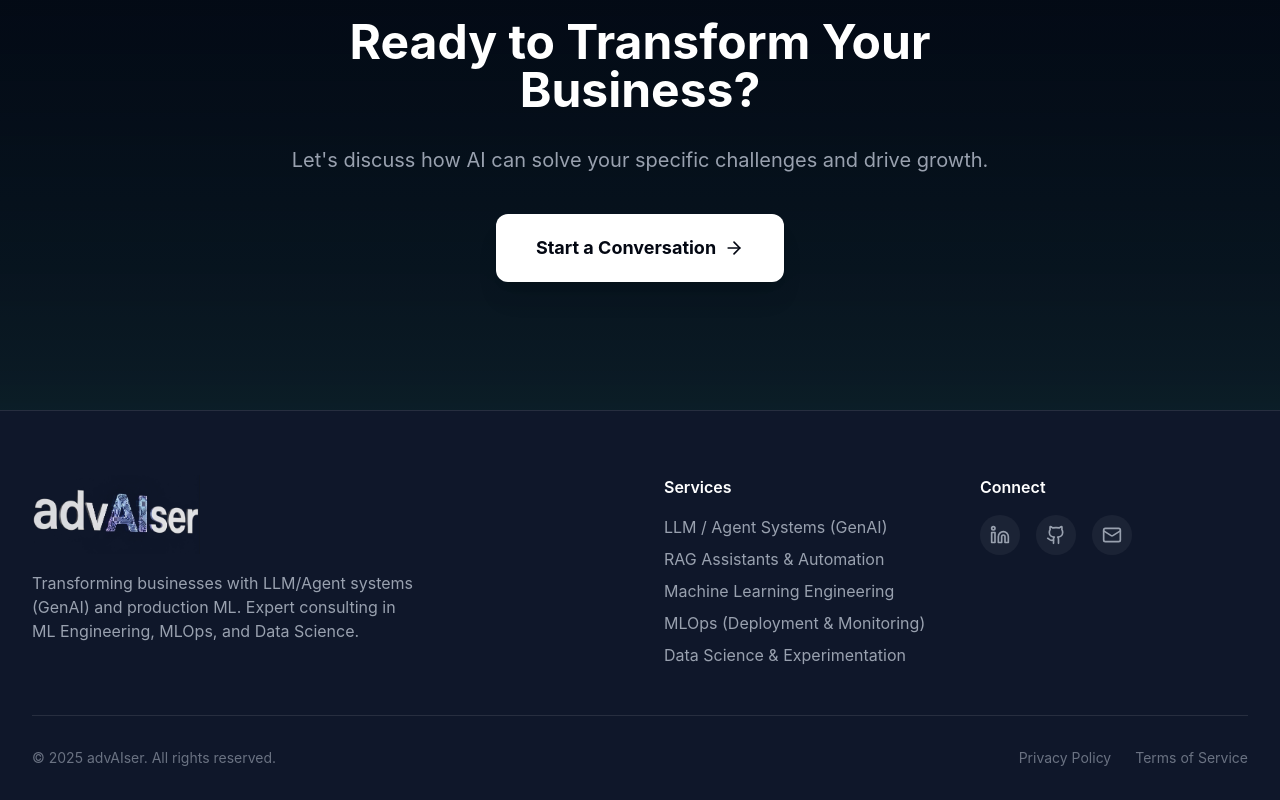
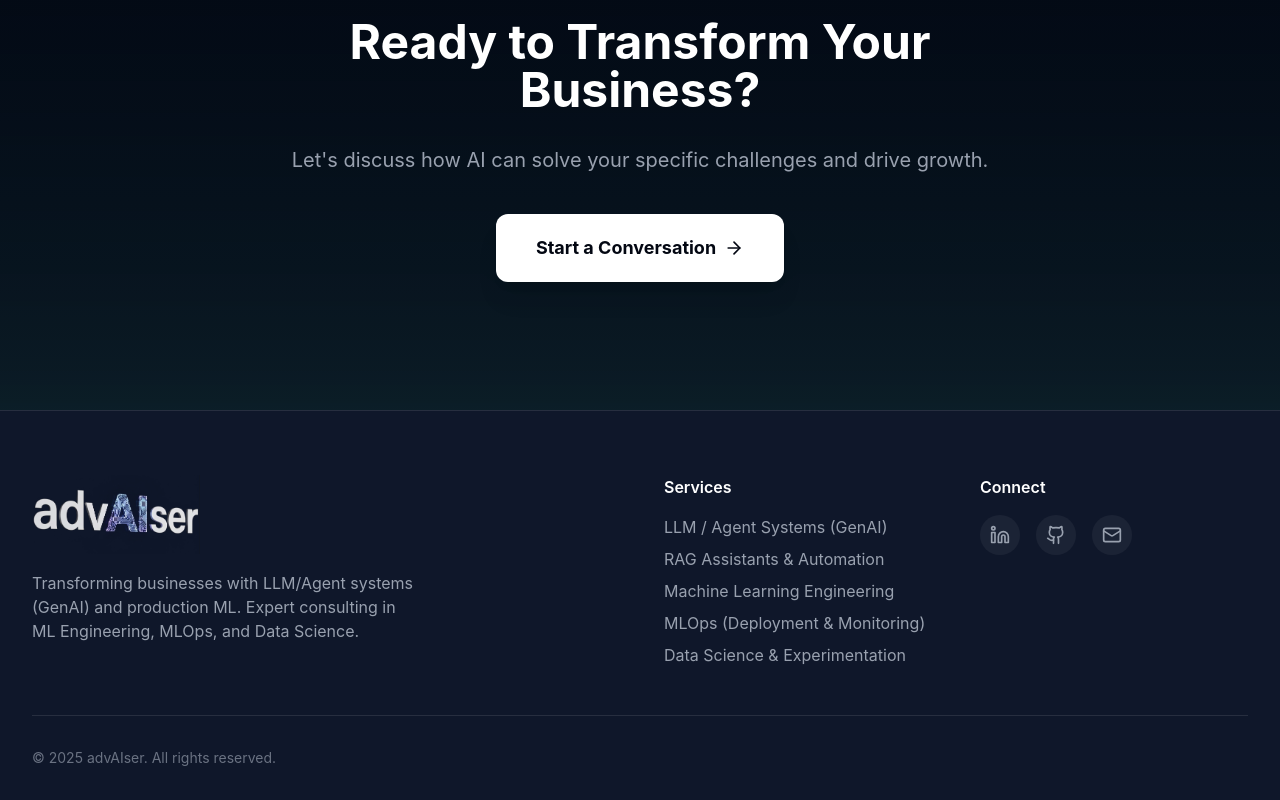
Before and after one commit to YohanMedalsy/advaiser-website, a React (Vite) app: page / in a window 1280 px wide. Shown: the part 2342-3142 px from the top of the page. Built offline with nearby package versions, Linux system fonts and the light colour scheme.

Commit message:
chore: remove placeholder legal links from footer

```diff
--- a/src/components/Layout.jsx
+++ b/src/components/Layout.jsx
@@ -164,8 +164,6 @@ const Footer = () => {
                         © {new Date().getFullYear()} advAIser. All rights reserved.
                     </p>
                     <div className="flex gap-6 text-sm text-gray-500">
-                        <a href="#" className="hover:text-white transition">Privacy Policy</a>
-                        <a href="#" className="hover:text-white transition">Terms of Service</a>
                     </div>
                 </div>
             </div>
```
